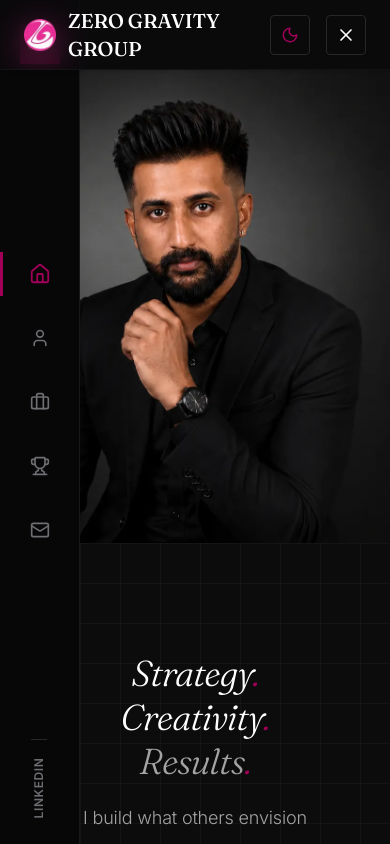
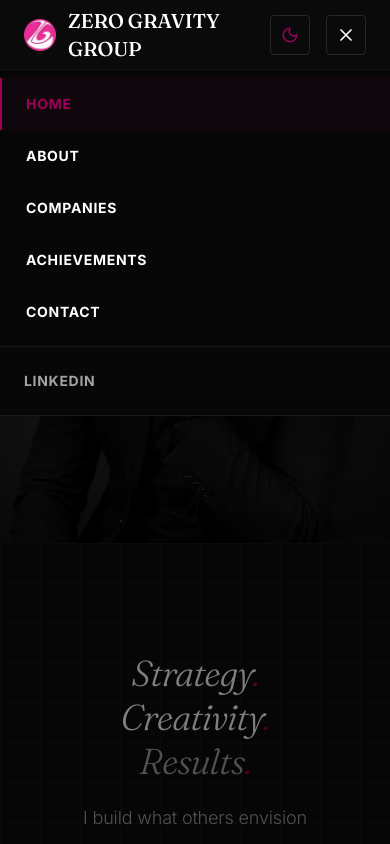
Before and after one commit to Yogeshthangm/zg-group, a React (Vite) app: page / in a window 390 px wide. Both pictures are taken after a click on the button 346 px from the left and 34 px from the top of the page. Shown: the top 844 px of the page. Built offline with nearby package versions, Linux system fonts and the light colour scheme.

Commit message:
feat(ui): replace mobile icon rail with a text dropdown menu

```diff
--- a/src/App.jsx
+++ b/src/App.jsx
@@ -31,6 +31,15 @@ const SECTIONS = [
   { id: 'achievements', name: 'Achievements', icon: Trophy },
   { id: 'contact', name: 'Contact', icon: Mail }
 ];
+
+// Short, readable labels for the mobile text dropdown (desktop uses the icon rail).
+const MENU_LABELS = {
+  hero: 'Home',
+  about: 'About',
+  companies: 'Companies',
+  achievements: 'Achievements',
+  contact: 'Contact'
+};
 
 // Companies Data
 const COMPANIES = [
@@ -377,8 +386,8 @@ export default function App() {
         </div>
       </header>
 
-      {/* 2. Fixed Left Sidebar Navigation (Divergent template inspiration) */}
-      <nav className={`fixed top-0 left-0 h-full w-[80px] bg-sidebar border-r border-line flex flex-col justify-between items-center py-6 z-40 transition-transform duration-300 md:translate-x-0 ${sidebarOpen ? 'translate-x-0' : '-translate-x-full'}`}>
+      {/* 2. Fixed Left Sidebar Navigation — desktop only (mobile uses the dropdown below) */}
+      <nav className="hidden md:flex fixed top-0 left-0 h-full w-[80px] bg-sidebar border-r border-line flex-col justify-between items-center py-6 z-40">
 
         {/* Top Brand Logo Container */}
         <div className="flex flex-col items-center gap-1 cursor-pointer" onClick={() => navigateTo('hero')}>
@@ -418,6 +427,51 @@ export default function App() {
           </a>
         </div>
       </nav>
+
+      {/* 2b. Mobile text dropdown menu (replaces the icon rail on phones) */}
+      {sidebarOpen && (
+        <div className="md:hidden fixed inset-0 top-[70px] z-40">
+          {/* tap-away backdrop */}
+          <button
+            type="button"
+            aria-label="Close menu"
+            className="absolute inset-0 bg-black/50 cursor-default"
+            onClick={() => setSidebarOpen(false)}
+          />
+          {/* dropdown panel */}
+          <nav className="relative z-10 bg-sidebar border-b border-line shadow-xl">
+            <ul className="flex flex-col py-2">
+              {SECTIONS.map((sec) => {
+                const isCurrent = activeSection === sec.id;
+                return (
+                  <li key={sec.id}>
+                    <button
+                      onClick={() => {
+                        navigateTo(sec.id);
+                        setSidebarOpen(false);
+                      }}
+                      className={`w-full text-left px-6 py-4 text-sm font-outfit font-bold uppercase tracking-wider border-l-2 transition-colors cursor-pointer ${isCurrent ? 'border-brand-red text-brand-red bg-brand-red/5' : 'border-transparent text-ink hover:text-brand-red'}`}
+                    >
+                      {MENU_LABELS[sec.id] || sec.name}
+                    </button>
+                  </li>
+                );
+              })}
+              <li className="border-t border-line mt-2 pt-2">
+                <a
+                  href="https://www.linkedin.com/in/ajayben/"
+                  target="_blank"
+                  rel="noreferrer"
+                  onClick={() => setSidebarOpen(false)}
+                  className="block px-6 py-4 text-sm font-outfit font-bold uppercase tracking-wider text-ink-muted hover:text-brand-red transition-colors"
+                >
+                  LinkedIn
+                </a>
+              </li>
+            </ul>
+          </nav>
+        </div>
+      )}
 
       {/* 3. Main Fullscreen Content Container */}
       <main className="relative w-full h-screen overflow-hidden">
```
